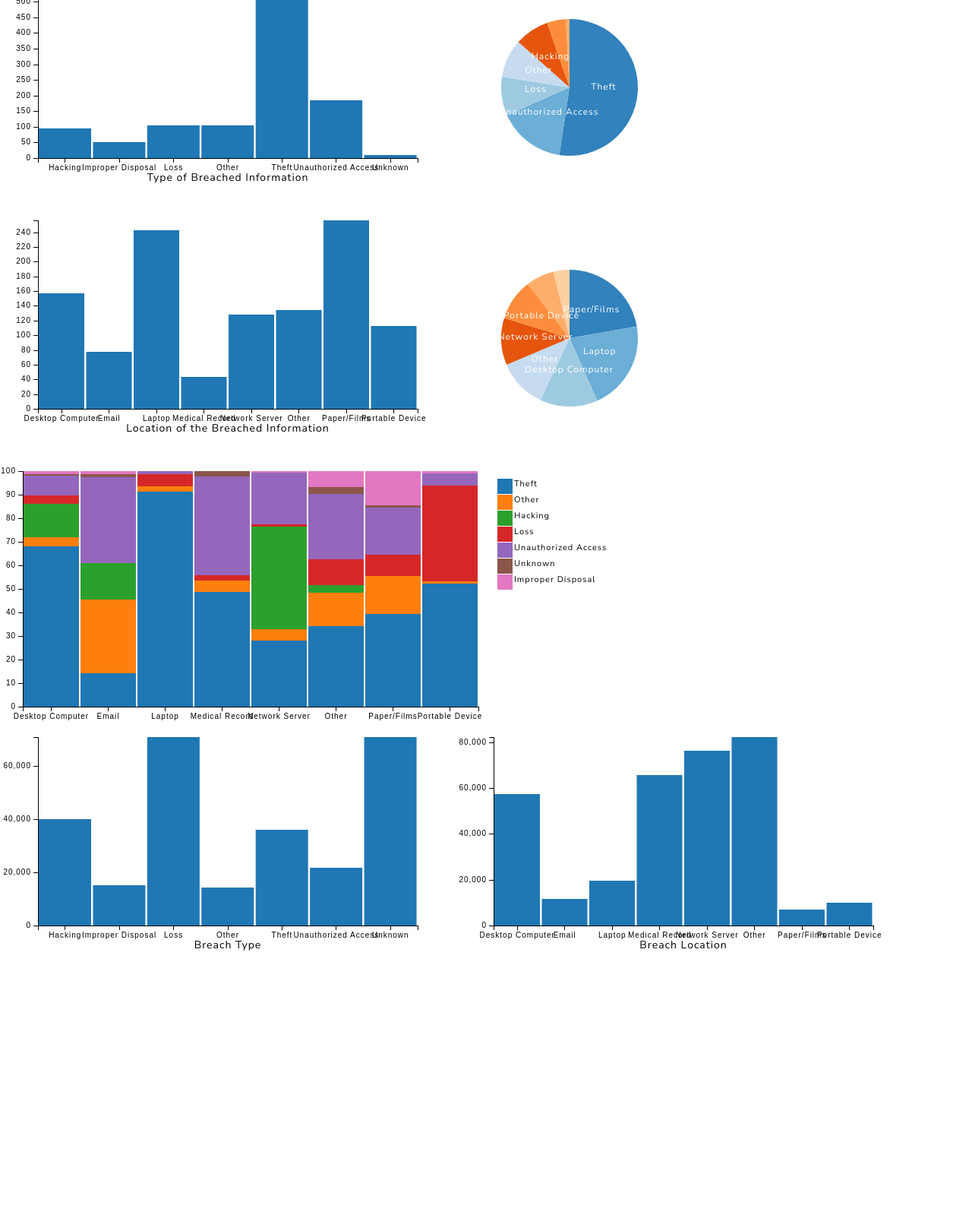
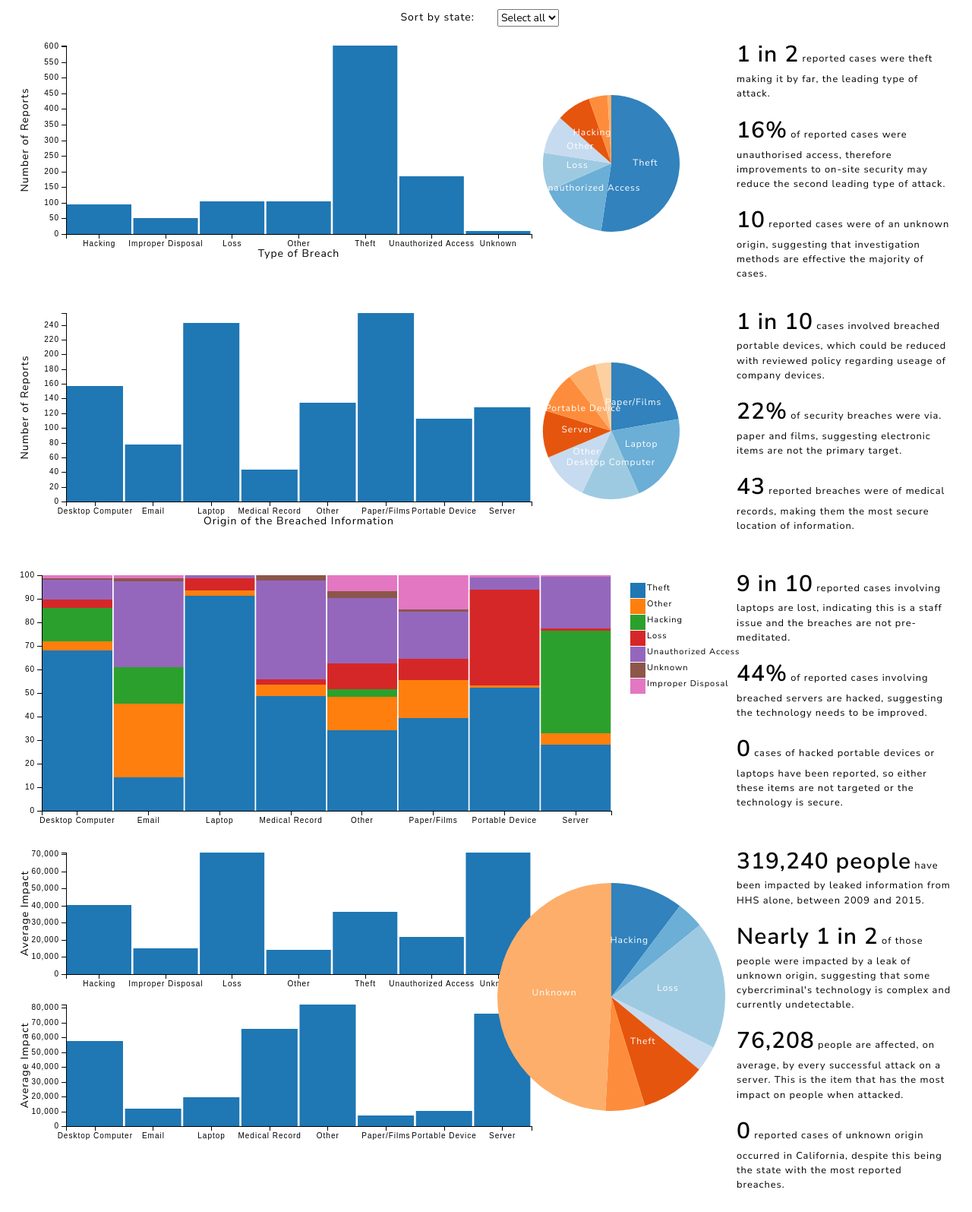
Before and after one commit to Code-Institute-Submissions/CyberSecurityImpactDataVisualization, a plain HTML site: page index.html in a window 1280 px wide. Shown: the part 96-1691 px from the top of the page at 76% size. Before the commit the page ends 1356 px from the top, so only its background shows below. Drawn offline with Linux system fonts and the light colour scheme.

Commit message:
6 - Added custom CSS, content and formatting to 'index.html'. Also added pie charts.

```diff
--- a/index.html
+++ b/index.html
@@ -4,11 +4,14 @@
     <meta charset="UTF-8">
     <meta name="viewport" content="width=device-width, initial-scale=1.0">
     <meta http-equiv="X-UA-Compatible" content="ie=edge">
-    <title>US Cyber Security Breaches and their Impact</title>
+    <title>Cyber Security Breaches and their Impact</title>
 
+    <!--Link to CSS - Bootstrap, DC, and custom styles-->
     <link rel="stylesheet" href="static/css/bootstrap.min.css" type="text/css" />
     <link rel="stylesheet" href="static/css/dc.min.css" type="text/css" />
+    <link rel="stylesheet" href="static/css/custom.css" type="text/css" />
 
+    <!--Link to JavaScript files-->
     <script type="text/javascript" src="static/js/d3.min.js"></script>
     <script type="text/javascript" src="static/js/crossfilter.min.js"></script>
     <script type="text/javascript" src="static/js/dc.min.js"></script>
@@ -17,23 +20,112 @@
 </head>
 <body>
 
-    <h1>US Cyber Security Breaches and their Impact</h1>
 
-    <div id="attack-type-bar"></div>
+    <div class="containter-fluid">
+        <div class="row">
 
-    <div id="attack-type-pie"></div>
+            <!--Page title-->
+            <div class="col-12">
+                <h1 class="text-center">Cyber Security Breaches and their Impact</h1>
 
-    <div id="state-selector"></div>
+                <!--Introducion blurb-->
+                <p class="text-center">Analysis of data from cyber security breaches within the US Department of Health and Human Services, between 2009 and 2015.</p>
+            </div>
+        </div>
 
-    <div id="attack-item-bar"></div>
+        <!--Allows data to be sorted by state-->
+        <div class="row">
+            <div class="col-4">
+            </div>
+            <div class="col-2 text-right">
+                <span>Sort by state:</span>
+            </div>
+            <div class="col-2">
+                <div id="state-selector"></div>
+            </div>
+            <div class="col-4">
+            </div>
+        </div>
 
-    <div id="attack-item-pie"></div>
+        <!--Renders graphs from graph.js to their own divs-->
+        <div class="row">
+            <div class="col-md-12 col-lg-6">
+                <div id="attack-type-bar"></div>
+            </div>
+            <div class="col-md-5 col-lg-3">
+                <div id="attack-type-pie"></div>
+            </div>
+            <div class="col-md-7 col-lg-3 blurb">
+                <p>
+                    <span class="large-text">1 in 2</span> reported cases were theft making it by far, the leading type of attack.
+                <p>
+                    <span class="large-text">16%</span> of reported cases were unauthorised access, therefore improvements to on-site security may reduce the second leading type of attack.
+                </p>
+                <p>
+                    <span class="large-text">10</span> reported cases were of an unknown origin, suggesting that investigation methods are effective the majority of cases.
+                </p>
+            </div>
+        </div>
+        <div class="row">
+            <div class="col-md-12 col-lg-6">
+                <div id="attack-item-bar"></div>
+            </div>
+            <div class="col-md-5 col-lg-3">
+                <div id="attack-item-pie"></div>
+            </div>
+            <div class="col-md-7 col-lg-3 blurb">
+                <p>
+                    <span class="large-text">1 in 10</span> cases involved breached portable devices, which could be reduced with reviewed policy regarding useage of company devices.
+                </p>
+                <p>
+                    <span class="large-text">22%</span> of security breaches were via. paper and films, suggesting electronic items are not the primary target.
+                </p>
+                <p>
+                    <span class="large-text">43</span> reported breaches were of medical records, making them the most secure location of information.
+                </p>
+            </div>
+        </div>
+        <div class="row">
+            <div class="col-md-12 col-lg-9">
+                <div id="type-distribution"></div>
+            </div>
+            <div class="col-md-7 col-lg-3 blurb">
+                <p>
+                    <span class="large-text">9 in 10</span> reported cases involving laptops are lost, indicating this is a staff issue and the breaches are not pre-meditated.
+                </p>
+                <p>
+                    <span class="large-text">44%</span> of reported cases involving breached servers are hacked, suggesting the technology needs to be improved.
+                </p>
+                <p>
+                    <span class="large-text">0</span> cases of hacked portable devices or laptops have been reported, so either these items are not targeted or the technology is secure.
+                </p>
+            </div>
+        </div>
+        <div class="row">
+            <div class="col-md-12 col-lg-6">
+                <div id="average-impact-type"></div>
+                <div id="average-impact-item"></div>
+            </div>
+            <div class="col-md-12 col-lg-3">
+                <div id="people-impacted"></div>
+            </div>
+            <div class="col-md-7 col-lg-3 blurb">
+                <p>
+                    <span class="large-text">319,240 people</span> have been impacted by leaked information from HHS alone, between 2009 and 2015.
+                </p>
+                <p>
+                    <span class="large-text">Nearly 1 in 2</span> of those people were impacted by a leak of unknown origin, suggesting that some cybercriminal's technology is complex and currently undetectable.
+                </p>
+                <p>
+                    <span class="large-text">76,208</span> people are affected, on average, by every successful attack on a server. This is the item that has the most impact on people when attacked.
+                </p>
+                <p>
+                    <span class="large-text">0</span> reported cases of unknown origin occurred in California, despite this being the state with the most reported breaches.
+                </p>
+            </div>
+        </div>
 
-    <div id="type-distribution"></div>
-
-    <div id="average-impact-type"></div>
-
-    <div id="average-impact-item"></div>
+    </div>
 
 
 </body>
--- /dev/null
+++ b/static/css/custom.css
@@ -0,0 +1,31 @@
+body {
+    color: #000000;
+}
+
+
+/*Text*/
+
+.text-center {
+    text-align: center;
+}
+
+.text-right {
+    text-align: right;
+}
+
+.large-text {
+    font-size: 1.87rem;
+    font-weight: bold;
+}
+
+.blurb {
+    font-size: 0.80rem;
+}
+
+
+/*Layout*/
+
+.row {
+    padding: 5px;
+    margin: 5px;
+}
--- a/static/js/graph.js
+++ b/static/js/graph.js
@@ -1,8 +1,10 @@
+// Loads data
 queue()
     .defer(d3.csv, "data/HHSCyberSecurityBreaches.csv")
     .await(makeGraphs);
 
 
+// Makes the graphs
 function makeGraphs(error, securityData) {
     var ndx = crossfilter(securityData);
 
@@ -11,17 +13,24 @@ function makeGraphs(error, securityData) {
     });
 
     show_state(ndx);
+
     show_attack_type_bar(ndx);
     show_attack_type_pie(ndx);
+
     show_attack_item_bar(ndx);
     show_attack_item_pie(ndx);
+
     show_type_distribution(ndx);
+
     show_average_impact_by_type(ndx);
     show_average_impact_by_item(ndx);
+    show_people_impacted_pie(ndx);
 
     dc.renderAll();
 }
 
+
+// Counts the total number of each type of breach
 function rankByType(dimension, Type_of_Breach) {
     return dimension.group().reduce(
         function (p, v) {
@@ -45,8 +54,7 @@ function rankByType(dimension, Type_of_Breach) {
 }
 
 
-
-
+// Allows the user to sort the data and change the graphs depending on the state the breach occured in
 function show_state(ndx) {
     var dim = ndx.dimension(dc.pluck('State'));
     var group = dim.group();
@@ -57,12 +65,13 @@ function show_state(ndx) {
 }
 
 
+// Bar chart showing the number of reports of each type of breach
 function show_attack_type_bar(ndx) {
     var dim = ndx.dimension(dc.pluck('Type_of_Breach'));
     var group = dim.group();
 
     dc.barChart("#attack-type-bar")
-        .width(600)
+        .width(725)
         .height(300)
         .margins({top: 10, right: 50, bottom: 30, left: 50})
         .dimension(dim)
@@ -70,12 +79,13 @@ function show_attack_type_bar(ndx) {
         .transitionDuration(500)
         .x(d3.scale.ordinal())
         .xUnits(dc.units.ordinal)
-        .xAxisLabel("Type of Breached Information")
-        .yAxis().ticks(10);
+        .xAxisLabel("Type of Breach")
+        .yAxisLabel("Number of Reports");
 }
 
 
 
+// Pie chart showing the number of reports of each type of breach
 function show_attack_type_pie(ndx) {
     var dim = ndx.dimension(dc.pluck('Type_of_Breach'));
     var group = dim.group();
@@ -90,12 +100,13 @@ function show_attack_type_pie(ndx) {
 
 
 
+// Bar chart showing the number of reports of each breached item
 function show_attack_item_bar(ndx) {
     var dim = ndx.dimension(dc.pluck('Location_of_Breached_Information'));
     var group = dim.group();
 
     dc.barChart("#attack-item-bar")
-        .width(600)
+        .width(725)
         .height(300)
         .margins({top: 10, right: 50, bottom: 30, left: 50})
         .dimension(dim)
@@ -103,11 +114,12 @@ function show_attack_item_bar(ndx) {
         .transitionDuration(500)
         .x(d3.scale.ordinal())
         .xUnits(dc.units.ordinal)
-        .xAxisLabel("Location of the Breached Information")
-        .yAxis().ticks(10);
+        .xAxisLabel("Origin of the Breached Information")
+        .yAxisLabel("Number of Reports");
 }
 
 
+// Pie chart showing the number of reports of each breached item
 function show_attack_item_pie(ndx) {
     var dim = ndx.dimension(dc.pluck('Location_of_Breached_Information'));
     var group = dim.group();
@@ -121,8 +133,8 @@ function show_attack_item_pie(ndx) {
 }
 
 
+// Bar chart showing how each item has been breached
 function show_type_distribution(ndx) {
-
     var dim = ndx.dimension(dc.pluck("Location_of_Breached_Information"));
     var theftByType = rankByType(dim, "Theft");
     var otherByType = rankByType(dim, "Other");
@@ -133,7 +145,7 @@ function show_type_distribution(ndx) {
     var improperDisposalByType = rankByType(dim, "Improper Disposal");
 
     dc.barChart("#type-distribution")
-        .width(800)
+        .width(950)
         .height(350)
         .dimension(dim)
         .group(theftByType, "Theft")
@@ -152,7 +164,7 @@ function show_type_distribution(ndx) {
         })
         .x(d3.scale.ordinal())
         .xUnits(dc.units.ordinal)
-        .legend(dc.legend().x(655).y(20).itemHeight(20).gap(1))
+        .legend(dc.legend().x(805).y(20).itemHeight(20).gap(1))
         .margins({top: 10, right: 170, bottom: 30, left: 30});
 }
 
@@ -186,15 +198,14 @@ function initialise() {
 }
 
 
-
-
+// Barchart showing the average number of people impacted by each type of breach
 function show_average_impact_by_type(ndx) {
     var dim = ndx.dimension(dc.pluck('Type_of_Breach'));
     var averageImpactByType = dim.group().reduce(add_item, remove_item, initialise);
 
     dc.barChart("#average-impact-type")
-        .width(600)
-        .height(300)
+        .width(725)
+        .height(200)
         .margins({top: 10, right: 50, bottom: 30, left: 50})
         .dimension(dim)
         .group(averageImpactByType)
@@ -205,25 +216,21 @@ function show_average_impact_by_type(ndx) {
         .x(d3.scale.ordinal())
         .xUnits(dc.units.ordinal)
         .elasticY(true)
-        .xAxisLabel("Breach Type")
-        .yAxis().ticks(4);
+        .yAxisLabel("Average Impact");
 }
 
 
-
-
-
-
+// Barchart showing the average number of people impacted by the location of breached information
 function show_average_impact_by_item(ndx) {
     var dim = ndx.dimension(dc.pluck('Location_of_Breached_Information'));
-    var averageImpactByType = dim.group().reduce(add_item, remove_item, initialise);
+    var averageImpactByItem = dim.group().reduce(add_item, remove_item, initialise);
 
     dc.barChart("#average-impact-item")
-        .width(600)
-        .height(300)
+        .width(725)
+        .height(200)
         .margins({top: 10, right: 50, bottom: 30, left: 50})
         .dimension(dim)
-        .group(averageImpactByType)
+        .group(averageImpactByItem)
         .valueAccessor(function(d){
             return d.value.average.toFixed(2);
         })
@@ -231,6 +238,23 @@ function show_average_impact_by_item(ndx) {
         .x(d3.scale.ordinal())
         .xUnits(dc.units.ordinal)
         .elasticY(true)
-        .xAxisLabel("Breach Location")
-        .yAxis().ticks(4);
+        .yAxisLabel("Average Impact");
 }
+
+
+// Pie chart showing the number of people affected by types of breach
+function show_people_impacted_pie(ndx) {
+    var dim = ndx.dimension(dc.pluck('Type_of_Breach'));
+    var averageImpactByType = dim.group().reduce(add_item, remove_item, initialise);
+
+
+    dc.pieChart('#people-impacted')
+        .height(400)
+        .radius(200)
+        .transitionDuration(1500)
+        .dimension(dim)
+        .group(averageImpactByType)
+        .valueAccessor(function(d){
+            return d.value.average.toFixed(2);
+        });
+}
```
Also changed, not shown: data/HHSCyberSecurityBreaches.csv, 1 other file.
